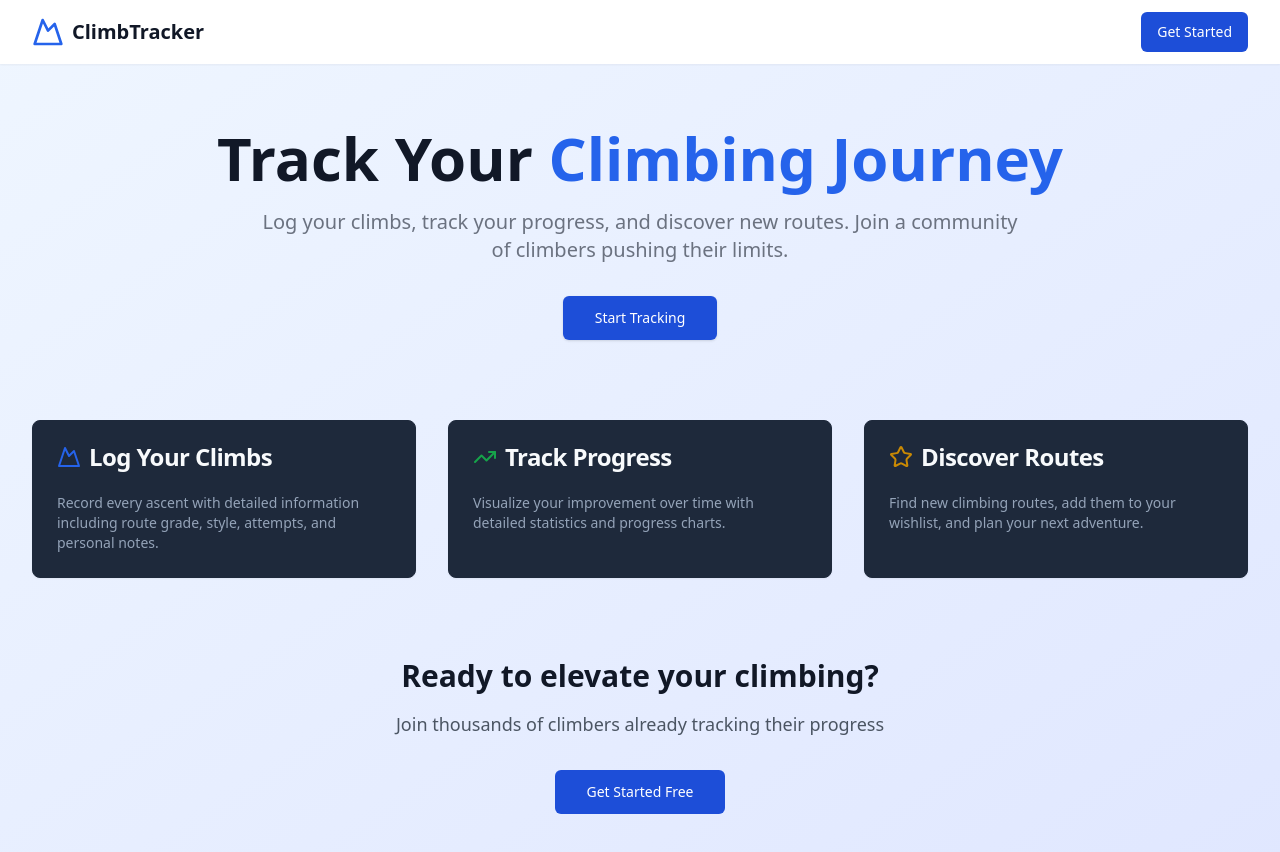
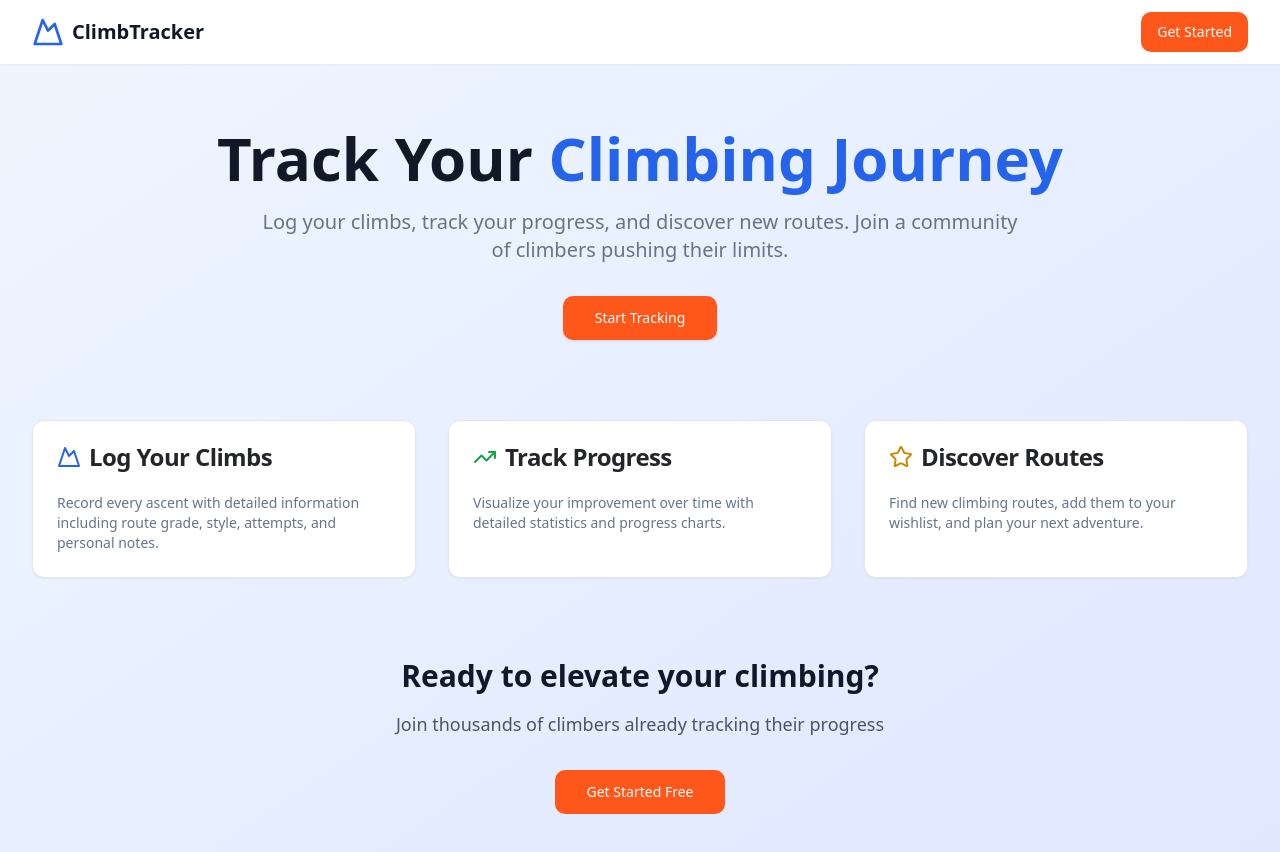
Before and after one commit to Superfebe/send-it-social-climb, a React (Vite) app: page / in a window 1280 px wide. Shown: the top 852 px of the page. Built offline with nearby package versions, Linux system fonts and the light colour scheme.

Commit message:
Refactor color scheme and UI elements
This commit implements the new color scheme based on the provided image, updating `src/index.css` and `tailwind.config.ts`. It also ensures a light mode default and adjusts UI elements for the new design.

```diff
--- a/src/index.css
+++ b/src/index.css
@@ -5,89 +5,95 @@
 
 @layer base {
   :root {
-    --background: 0 0% 100%;
-    --foreground: 222.2 84% 4.9%;
+    --background: 0 0% 98%;
+    --foreground: 220 9% 15%;
 
     --card: 0 0% 100%;
-    --card-foreground: 222.2 84% 4.9%;
+    --card-foreground: 220 9% 15%;
 
     --popover: 0 0% 100%;
-    --popover-foreground: 222.2 84% 4.9%;
+    --popover-foreground: 220 9% 15%;
 
-    --primary: 222.2 47.4% 11.2%;
-    --primary-foreground: 210 40% 98%;
+    --primary: 16 100% 55%;
+    --primary-foreground: 0 0% 100%;
 
-    --secondary: 210 40% 96.1%;
-    --secondary-foreground: 222.2 47.4% 11.2%;
+    --secondary: 180 25% 85%;
+    --secondary-foreground: 220 9% 15%;
 
-    --muted: 210 40% 96.1%;
-    --muted-foreground: 215.4 16.3% 46.9%;
+    --muted: 210 40% 96%;
+    --muted-foreground: 215 16% 47%;
 
-    --accent: 210 40% 96.1%;
-    --accent-foreground: 222.2 47.4% 11.2%;
+    --accent: 174 100% 75%;
+    --accent-foreground: 220 9% 15%;
 
-    --destructive: 0 84.2% 60.2%;
+    --destructive: 0 84% 60%;
     --destructive-foreground: 210 40% 98%;
 
-    --border: 214.3 31.8% 91.4%;
-    --input: 214.3 31.8% 91.4%;
-    --ring: 222.2 84% 4.9%;
+    --border: 220 13% 91%;
+    --input: 220 13% 91%;
+    --ring: 16 100% 55%;
 
-    --radius: 0.5rem;
+    --radius: 0.75rem;
 
     --sidebar-background: 0 0% 98%;
+    --sidebar-foreground: 220 9% 15%;
+    --sidebar-primary: 16 100% 55%;
+    --sidebar-primary-foreground: 0 0% 100%;
+    --sidebar-accent: 210 40% 96%;
+    --sidebar-accent-foreground: 220 9% 15%;
+    --sidebar-border: 220 13% 91%;
+    --sidebar-ring: 16 100% 55%;
 
-    --sidebar-foreground: 240 5.3% 26.1%;
-
-    --sidebar-primary: 240 5.9% 10%;
-
-    --sidebar-primary-foreground: 0 0% 98%;
-
-    --sidebar-accent: 240 4.8% 95.9%;
-
-    --sidebar-accent-foreground: 240 5.9% 10%;
-
-    --sidebar-border: 220 13% 91%;
-
-    --sidebar-ring: 217.2 91.2% 59.8%;
+    --chart-1: 16 100% 55%;
+    --chart-2: 174 100% 75%;
+    --chart-3: 43 100% 68%;
+    --chart-4: 282 100% 75%;
+    --chart-5: 142 76% 68%;
   }
 
-  * {
-    --background: 222.2 84% 4.9%;
+  .dark {
+    --background: 220 15% 8%;
     --foreground: 210 40% 98%;
 
-    --card: 217.2 32.6% 17.5%;
+    --card: 220 13% 12%;
     --card-foreground: 210 40% 98%;
 
-    --popover: 217.2 32.6% 17.5%;
+    --popover: 220 13% 12%;
     --popover-foreground: 210 40% 98%;
 
-    --primary: 224.3 76.3% 48%;
+    --primary: 16 100% 60%;
     --primary-foreground: 0 0% 100%;
 
-    --secondary: 217.2 32.6% 17.5%;
+    --secondary: 180 15% 20%;
     --secondary-foreground: 210 40% 98%;
 
-    --muted: 217.2 32.6% 17.5%;
-    --muted-foreground: 215 20.2% 65.1%;
+    --muted: 220 13% 12%;
+    --muted-foreground: 215 20% 65%;
 
-    --accent: 217.2 32.6% 17.5%;
+    --accent: 174 60% 50%;
     --accent-foreground: 210 40% 98%;
 
-    --destructive: 0 62.8% 30.6%;
+    --destructive: 0 62% 30%;
     --destructive-foreground: 210 40% 98%;
 
-    --border: 217.2 32.6% 17.5%;
-    --input: 217.2 32.6% 17.5%;
-    --ring: 212.7 26.8% 83.9%;
-    --sidebar-background: 240 5.9% 10%;
-    --sidebar-foreground: 240 4.8% 95.9%;
-    --sidebar-primary: 224.3 76.3% 48%;
+    --border: 220 13% 18%;
+    --input: 220 13% 18%;
+    --ring: 16 100% 60%;
+
+    --sidebar-background: 220 15% 8%;
+    --sidebar-foreground: 210 40% 98%;
+    --sidebar-primary: 16 100% 60%;
     --sidebar-primary-foreground: 0 0% 100%;
-    --sidebar-accent: 240 3.7% 15.9%;
-    --sidebar-accent-foreground: 240 4.8% 95.9%;
-    --sidebar-border: 240 3.7% 15.9%;
-    --sidebar-ring: 217.2 91.2% 59.8%;
+    --sidebar-accent: 220 13% 18%;
+    --sidebar-accent-foreground: 210 40% 98%;
+    --sidebar-border: 220 13% 18%;
+    --sidebar-ring: 16 100% 60%;
+
+    --chart-1: 16 100% 60%;
+    --chart-2: 174 80% 60%;
+    --chart-3: 43 90% 60%;
+    --chart-4: 282 80% 60%;
+    --chart-5: 142 70% 60%;
   }
 }
 
--- a/tailwind.config.ts
+++ b/tailwind.config.ts
@@ -62,6 +62,38 @@ export default {
 					'accent-foreground': 'hsl(var(--sidebar-accent-foreground))',
 					border: 'hsl(var(--sidebar-border))',
 					ring: 'hsl(var(--sidebar-ring))'
+				},
+				chart: {
+					'1': 'hsl(var(--chart-1))',
+					'2': 'hsl(var(--chart-2))',
+					'3': 'hsl(var(--chart-3))',
+					'4': 'hsl(var(--chart-4))',
+					'5': 'hsl(var(--chart-5))'
+				},
+				// Custom colors from the inspiration image
+				orange: {
+					'50': '#fff7ed',
+					'100': '#ffedd5',
+					'200': '#fed7aa',
+					'300': '#fdba74',
+					'400': '#fb923c',
+					'500': '#ff4500', // Primary orange
+					'600': '#ea580c',
+					'700': '#c2410c',
+					'800': '#9a3412',
+					'900': '#7c2d12',
+				},
+				teal: {
+					'50': '#f0fdfa',
+					'100': '#ccfbf1',
+					'200': '#99f6e4',
+					'300': '#5eead4',
+					'400': '#2dd4bf',
+					'500': '#14b8a6', // Secondary teal
+					'600': '#0d9488',
+					'700': '#0f766e',
+					'800': '#115e59',
+					'900': '#134e4a',
 				}
 			},
 			borderRadius: {
@@ -93,6 +125,10 @@ export default {
 			},
 			spacing: {
 				'safe-area-pb': 'env(safe-area-inset-bottom)'
+			},
+			backgroundImage: {
+				'gradient-orange': 'linear-gradient(135deg, #ff4500 0%, #ff6b35 100%)',
+				'gradient-teal': 'linear-gradient(135deg, #14b8a6 0%, #5eead4 100%)',
 			}
 		}
 	},
```
